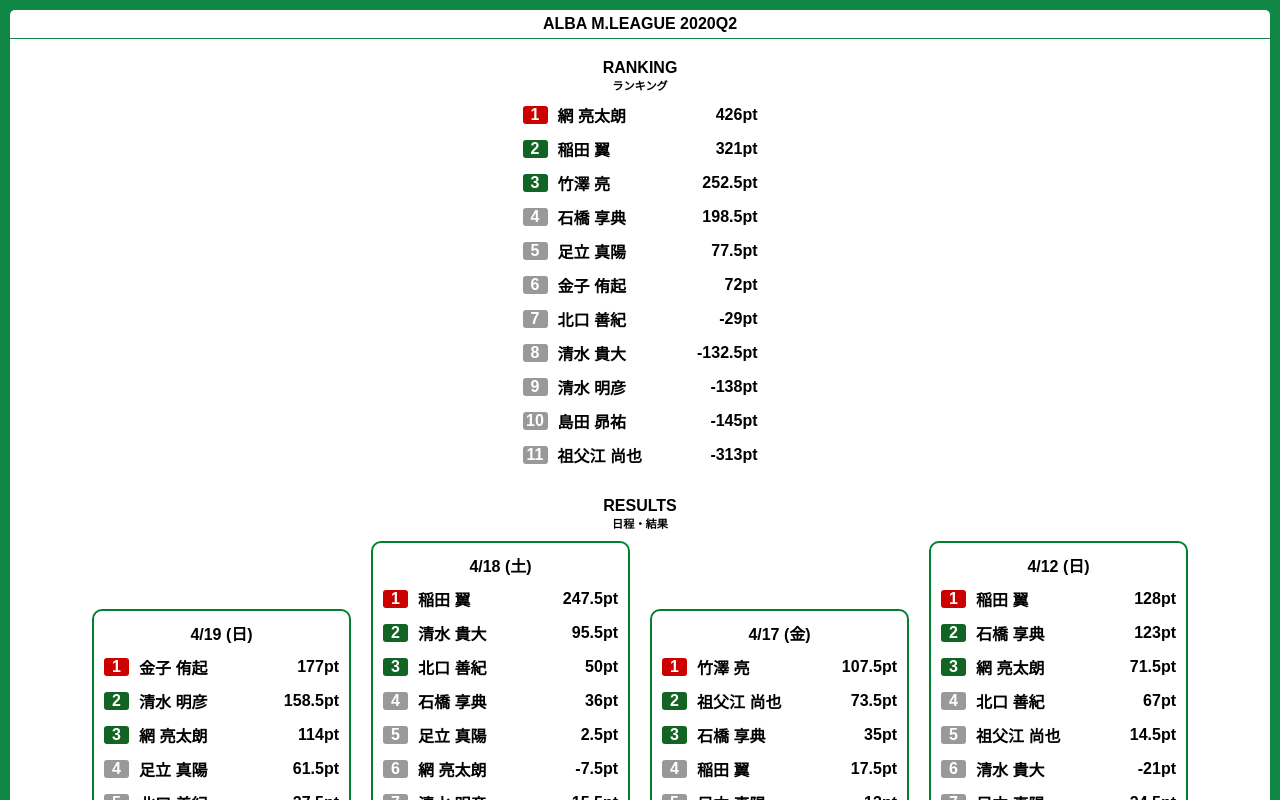
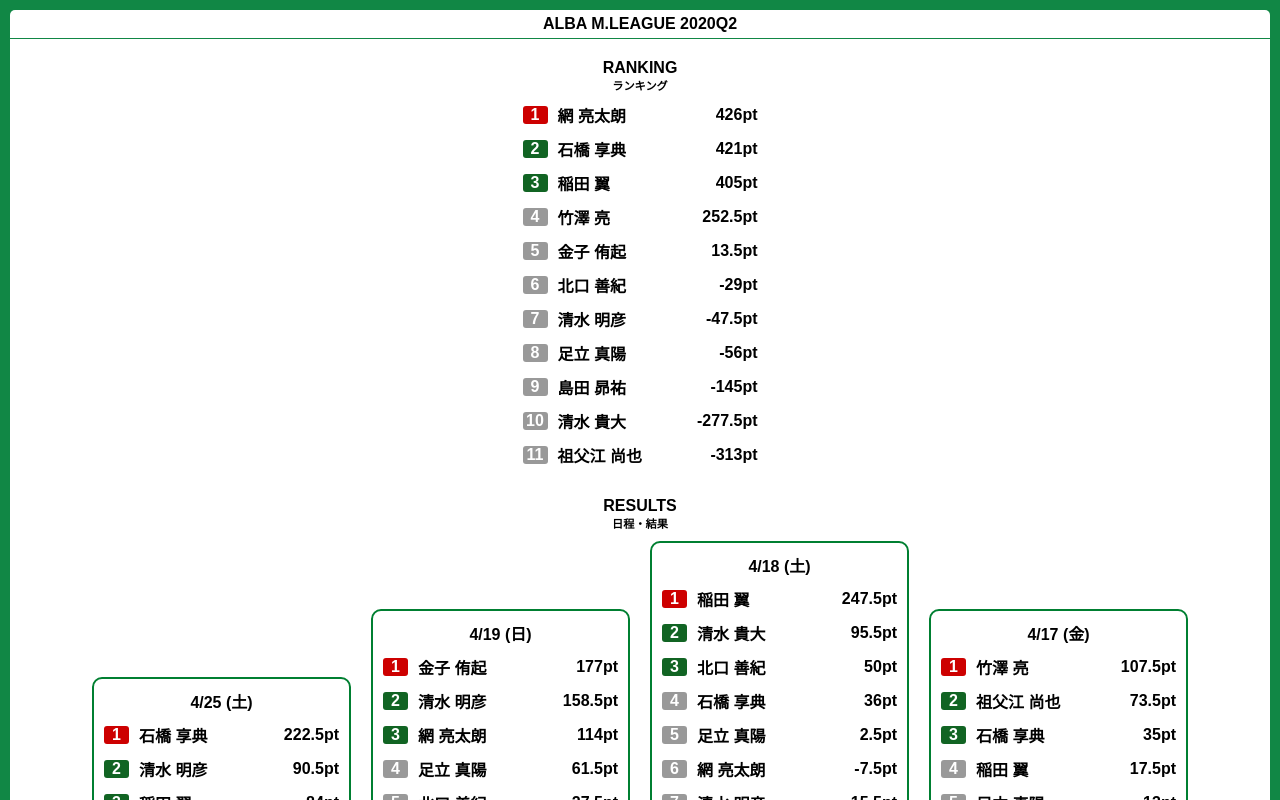
Before and after one commit to peichan/alba-mleague, an Angular app: page /alba-mleague/ranking/2020Q2 in a window 1280 px wide. Shown: the top 800 px of the page. Built offline with nearby package versions, Linux system fonts and the light colour scheme.

Commit message:
add 4/25

```diff
--- a/src/app/app.component.ts
+++ b/src/app/app.component.ts
@@ -23,6 +23,14 @@
 
 const quarterResults: { [key: string]: DayResult[]; } = {
   "2020Q2": [
+    new DayResult("4/25 (土)", [
+      new Result("石橋 享典", 222.5),
+      new Result("清水 明彦", 90.5),
+      new Result("稲田 翼", 84),
+      new Result("金子 侑起", -58.5),
+      new Result("足立 真陽", -133.5),
+      new Result("清水 貴大", -145)
+    ]),
     new DayResult("4/19 (日)", [
       new Result("金子 侑起", 177),
       new Result("清水 明彦", 158.5),
```
